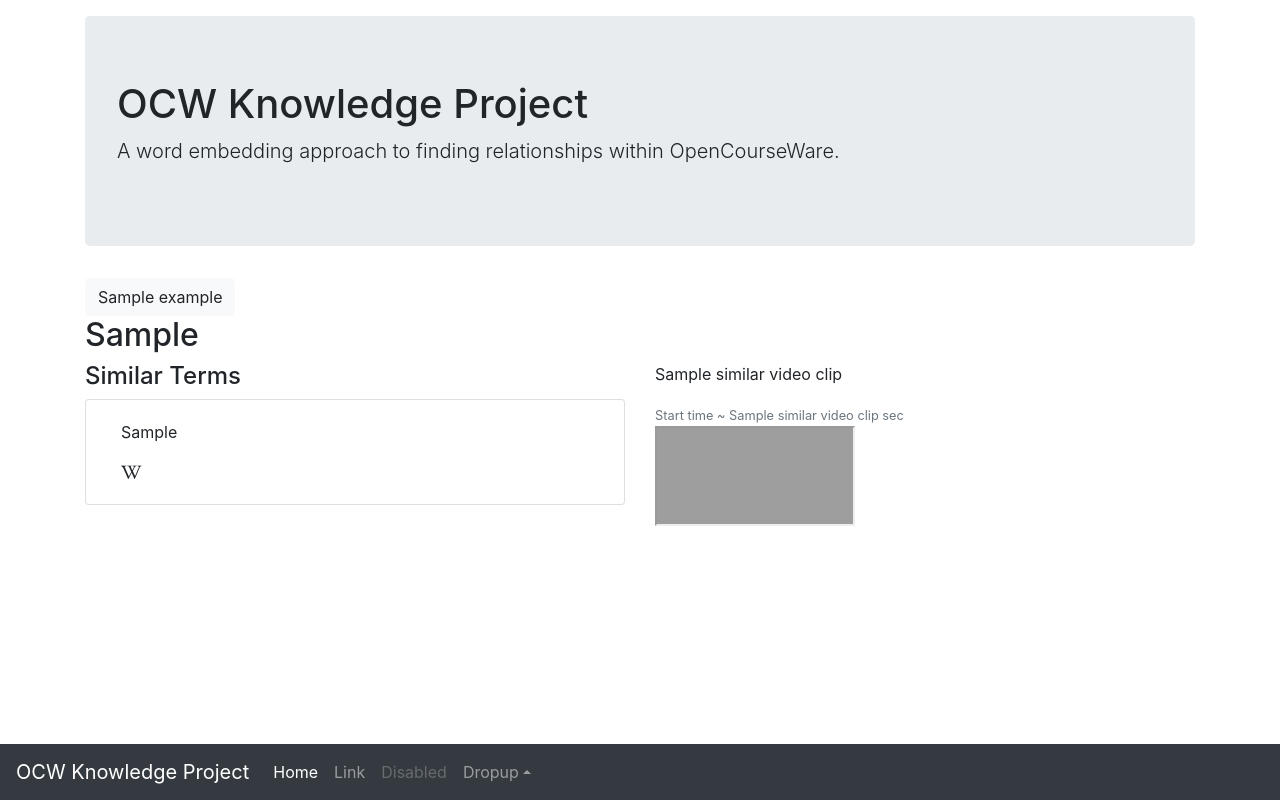
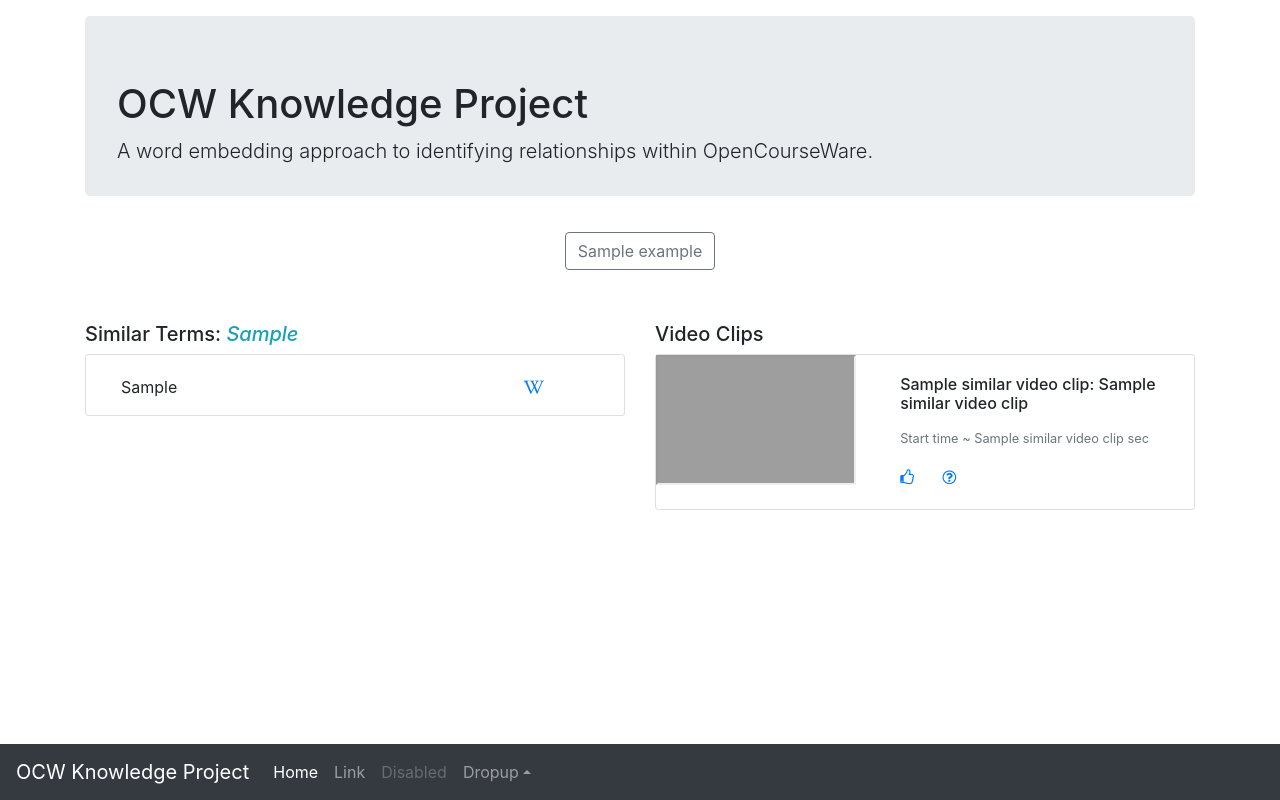
Before and after one commit to dseaton/ocw-knowledge-interface, a Flask app: template templates/words.html in a window 1280 px wide. Run offline with Flask 2, Linux system fonts and the light colour scheme; the template is opened without the code that fills it: most values are stand-ins (such as "Sample title", 1, 10 or a date in 2020); some libraries are stand-ins or nearby versions; grey boxes are pictures that could not be loaded.

Commit message:
style updates

```diff
--- a/app.py
+++ b/app.py
@@ -8,10 +8,17 @@ app = Flask(__name__)
 model = Doc2Vec.load("data/d2v.model")
 lookup_df = pd.read_csv("data/lookup_df.csv")
 find_by_examples = [
-    "deep_learning", "maxwell", "computation",
-    "calculus", "astrophysics", "electromagnetism",
+    "deep_learning", "computation", "artificial_intelligence",
+    "astrophysics", "electromagnetism", "maxwell",
     "relativity", "thermodynamics", "gluon",
-    "economics",
+    "statistics", "statistical_mechanics",
+    "programming", "electronics", "signal_processing", "nanotechnology",
+    "architecture", "music",
+    "medical_imaging", "literature", "fiction",
+    "linear_algebra", "topology", "calculus", "probability",
+    "biophysics", "organic_chemistry", "anthropology",
+    "econometrics", "economics", "project_management", "innovation",
+    # "social_justice", # "urban_planning", #"educational_technology",
 ]
 
 def _get_similar_video_clips(input_term, topn=5):
@@ -22,17 +29,21 @@ def _get_similar_video_clips(input_term, topn=5):
         lookup_df.iloc[i]
         similar_video_clips.append([
             lookup_df.iloc[i]['youtube_id'],
-            lookup_df.iloc[i]['course_id'],
+            lookup_df.iloc[i]['course_num'],
+            lookup_df.iloc[i]['course_title'],
             lookup_df.iloc[i]['start']
         ])
     return similar_video_clips
 
-def _get_similar_words(input_term, topn=10):
+def _get_similar_words(input_term, topn=12):
     return [w for w, score in model.wv.most_similar(input_term, topn=topn)]
 
 @app.route("/")
 def home():
-    return render_template("index.html")
+    return render_template(
+        "index.html",
+        examples = find_by_examples,
+    )
 
 @app.route("/words/<input_term>")
 def words(input_term="deep_learning"):
--- a/templates/base.html
+++ b/templates/base.html
@@ -16,7 +16,13 @@
 
     <title>{% block title %}{% endblock %}</title>
   </head>
-  <body>
+  <body style="padding-bottom: 100px;">
+    <div class="container">
+        <div class="jumbotron mt-3" style="height: 180px">
+        <h1>OCW Knowledge Project</h1>
+        <p class="lead">A word embedding approach to identifying relationships within OpenCourseWare.</p>
+        </div>
+    </div>
     {% block content %}
     {% endblock %}
 
@@ -53,5 +59,10 @@
     <script src="https://code.jquery.com/jquery-3.3.1.slim.min.js" integrity="sha384-q8i/X+965DzO0rT7abK41JStQIAqVgRVzpbzo5smXKp4YfRvH+8abtTE1Pi6jizo" crossorigin="anonymous"></script>
     <script src="https://cdnjs.cloudflare.com/ajax/libs/popper.js/1.14.7/umd/popper.min.js" integrity="sha384-UO2eT0CpHqdSJQ6hJty5KVphtPhzWj9WO1clHTMGa3JDZwrnQq4sF86dIHNDz0W1" crossorigin="anonymous"></script>
     <script src="https://stackpath.bootstrapcdn.com/bootstrap/4.3.1/js/bootstrap.min.js" integrity="sha384-JjSmVgyd0p3pXB1rRibZUAYoIIy6OrQ6VrjIEaFf/nJGzIxFDsf4x0xIM+B07jRM" crossorigin="anonymous"></script>
+    <script>
+        $(function () {
+            $('[data-toggle="tooltip"]').tooltip()
+        })
+    </script>
   </body>
 </html>
--- a/templates/words.html
+++ b/templates/words.html
@@ -2,20 +2,14 @@
 {% block title %}OCW Knowledge{% endblock %}
 {% block content %}
     <div class="container">
-        <div class="jumbotron mt-3">
-        <h1>OCW Knowledge Project</h1>
-        <p class="lead">A word embedding approach to finding relationships within OpenCourseWare.</p>
-        <!-- <a class="btn btn-lg btn-primary" href="../../components/navbar/" role="button">View navbar docs &raquo;</a> -->
-        </div>
-    </div>
-    <div class="container">
+        <div class='wrapper text-center'>
             {% for e in examples %}
                 {% if e == input_term %}
-                <button class="btn btn-primary" type="submit">
+                    <button class="btn btn-info m-1" type="submit">
                         {{ e }} <span class="fa fa-check"></span>
                     </button>
                 {% else %}
-                <a href="/words/{{ e }}" class="btn btn-light" role="button">
+                    <a href="/words/{{ e }}" class="btn btn-outline-secondary m-1" role="button">
                         {{ e }}
                     </a>
                     <!-- <button type="button" onclick="/words/deep_learning">
@@ -24,31 +18,54 @@
                 {% endif %}
             {% endfor %}
         </div>
-    <div class="container">
-        <h2>{{ input_term }}</h2>
     </div>
     <div class="container">
-        <div class="row">
+        <div class="row mt-5">
             <div class="col-sm-6">
-                <h4>Similar Terms</h4>
+                <h5>Similar Terms: <span class="text-info"><i>{{ input_term }}</i></span></h5>
                 {% for similar_word in similar_words %}
                     <div class="card">
-                        <div class="col-md-8">
+                        <div class="col-md-11">
                             <div class="card-body">
-                                <p>{{ similar_word }}</p>
+                                <p class="float-left">{{ similar_word }}</p>
+                                <p class="float-right text-right">
+                                    <a href="#" class="disabled" data-toggle="tooltip" title="Wikipedia coming soon!">
                                         <i class="fa fa-wikipedia-w" aria-hidden="true"></i>
+                                    </a>
+                                </p>
                             </div>
                         </div>
                     </div>
                 {% endfor %}
             </div>
             <div class="col-sm-6">
+                <h5>Video Clips</h5>
                 {% for similar_video_clip in similar_video_clips %}
-                    <p>{{ similar_video_clip[1] }}</p>
+                    <div class="card mt-2">
+                        <div class="row no-gutters">
+                            <div class="col-sm-5">
+                                <iframe width="200" height="130" src="https://www.youtube.com/embed/{{ similar_video_clip[0] }}?start={{ similar_video_clip[2] }}" allowfullscreen></iframe>
+                            </div>
+                            <div class="col-sm-7">
+                                <div class="card-body">
+                                    <h6 class="card-title">{{ similar_video_clip[1] }}: {{ similar_video_clip[2] }}</h6>
+                                    <p class="card-text"><small class="text-muted">Start time ~ {{ similar_video_clip[3] }} sec</small></p>
+                                    <a href="#" class="disabled" data-toggle="tooltip" title="Is relevant...">
+                                        <i class="fa fa-thumbs-o-up" aria-hidden="true"></i>
+                                    </a>
+                                    <a href="#" class="disabled ml-4" data-toggle="tooltip" title="Not relevant...">
+                                        <i class="fa fa-question-circle-o" aria-hidden="true"></i>
+                                    </a>
+                                </div>
+                            </div>
+                        </div>
+                    </div>
+
+                    <!-- <p>{{ similar_video_clip[1] }}</p>
                     <small class="text-muted">Start time ~ {{ similar_video_clip[2] }} sec</small>
                     <div>
                         <iframe width="200" height="100" src="https://www.youtube.com/embed/{{ similar_video_clip[0] }}?start={{ similar_video_clip[2] }}" allowfullscreen></iframe>
-                    </div>
+                    </div> -->
                 {% endfor %}
             </div>
         </div>
```
Also changed, not shown: templates/index.html (+6 -12 lines), data/lookup_df.csv. Lines whose indentation alone changed are shown as unchanged.
